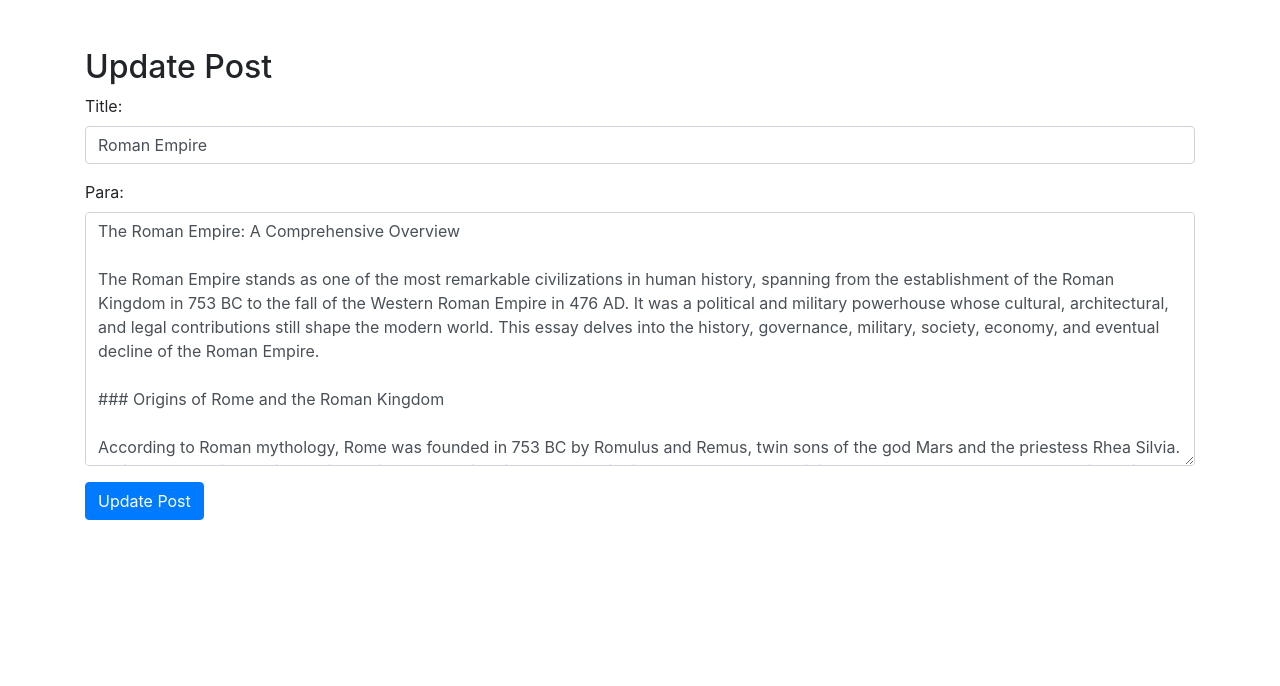
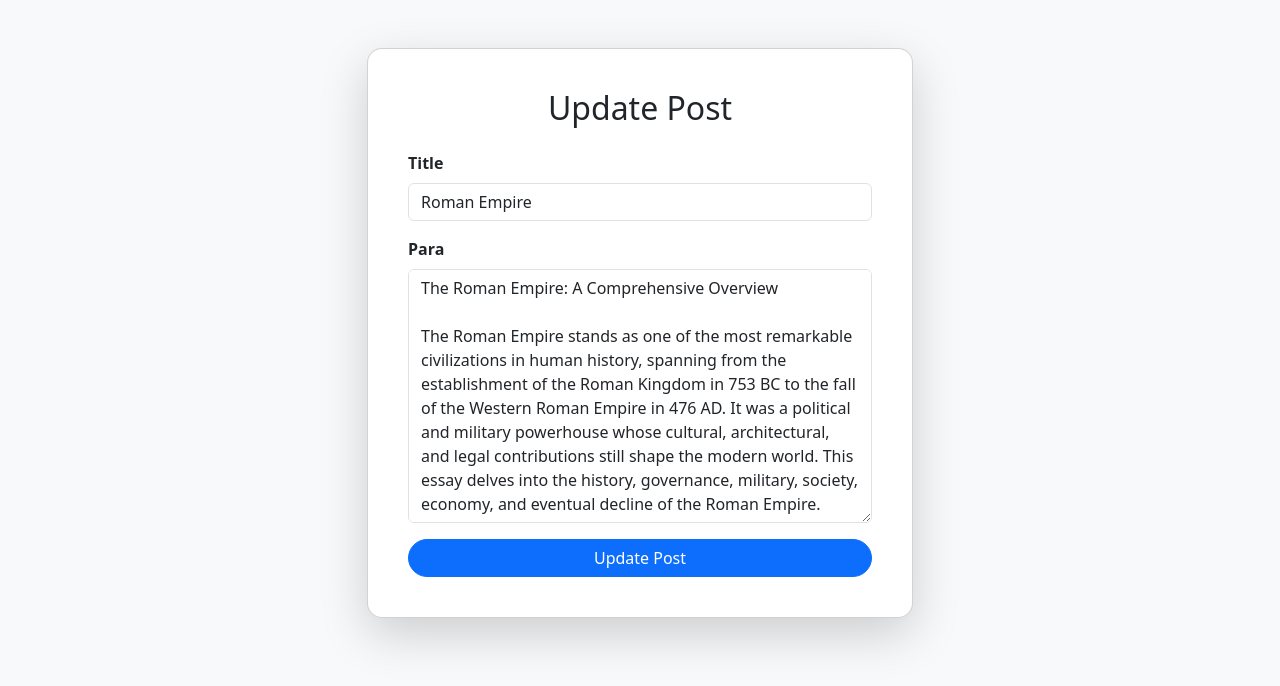
Before and after one commit to Arpanpaudel2003/website, a Django app: page /blog/update/7/ in a window 1280 px wide. Shown: the top 686 px of the page. Run offline with Django 5.2, Linux system fonts and the light colour scheme; a user stored in the database is signed in; data comes from the database, SQL or seed files in the repository; both versions use the stored data as it was after the commit; some libraries are stand-ins or nearby versions.

Commit message:
Bettertemplate

```diff
--- a/templates/update_post.html
+++ b/templates/update_post.html
@@ -4,35 +4,61 @@
     <meta charset="UTF-8">
     <meta name="viewport" content="width=device-width, initial-scale=1.0">
     <title>Update Post</title>
-    <link rel="stylesheet" href="https://stackpath.bootstrapcdn.com/bootstrap/4.5.2/css/bootstrap.min.css">
+    <!-- Bootstrap CSS -->
+    <link href="https://cdn.jsdelivr.net/npm/bootstrap@5.3.2/dist/css/bootstrap.min.css" rel="stylesheet">
+    <style>
+        .btn-primary {
+            border-radius: 25px;
+        }
+        .card {
+            border-radius: 15px;
+        }
+        .form-label {
+            font-weight: bold;
+        }
+        .text-danger {
+            font-weight: bold;
+        }
+        .text-primary {
+            font-weight: bold;
+        }
+        .form-group {
+            margin-bottom: 1rem;
+        }
+    </style>
 </head>
-<body>
+<body class="bg-light">
     <div class="container mt-5">
-        <h2>Update Post</h2>
+        <div class="row justify-content-center">
+            <div class="col-md-6">
+                <div class="card shadow-lg p-4">
+                    <div class="card-body">
+                        <h2 class="text-center mb-4">Update Post</h2>
 
-        <!-- Form for updating a post -->
                         <form method="POST" action="">
                             {% csrf_token %}
                             <div class="form-group">
-                {{ form.title.label_tag }}
+                                <label for="title" class="form-label">{{ form.title.label }}</label>
                                 {{ form.title }}
                                 {% if form.title.errors %}
-                    <div class="text-danger">
-                        {{ form.title.errors }}
-                    </div>
+                                    <div class="text-danger mt-1 p-1">{{ form.title.errors }}</div>
                                 {% endif %}
                             </div>
                             <div class="form-group">
-                {{ form.para.label_tag }}
+                                <label for="para" class="form-label">{{ form.para.label }}</label>
                                 {{ form.para }}
                                 {% if form.para.errors %}
-                    <div class="text-danger">
-                        {{ form.para.errors }}
-                    </div>
+                                    <div class="text-danger mt-1 p-1">{{ form.para.errors }}</div>
                                 {% endif %}
                             </div>
-            <button type="submit" class="btn btn-primary">Update Post</button>
+                            <button type="submit" class="btn btn-primary w-100">Update Post</button>
                         </form>
                     </div>
+                </div>
+            </div>
+        </div>
+    </div>
+
+    <script src="https://cdn.jsdelivr.net/npm/bootstrap@5.3.2/dist/js/bootstrap.bundle.min.js"></script>
 </body>
 </html>
```
Also changed, not shown: templates/delete.html (+24 -9 lines), db.sqlite3. Lines whose indentation alone changed are shown as unchanged.
